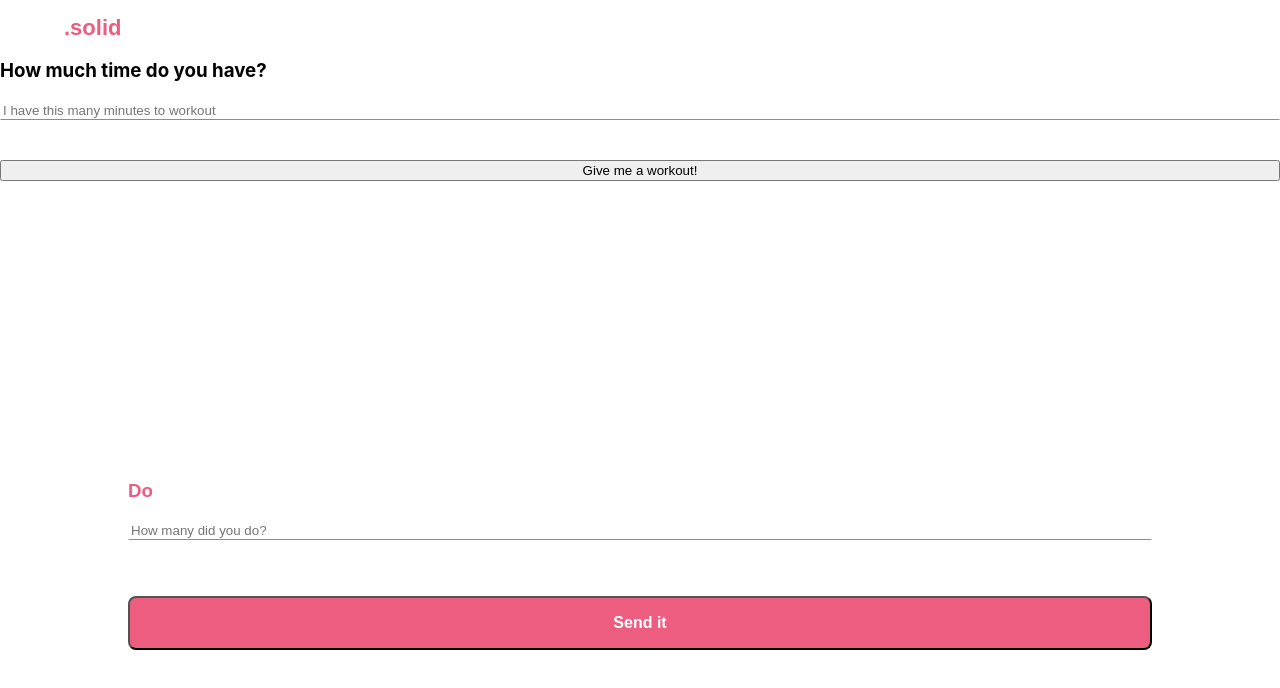
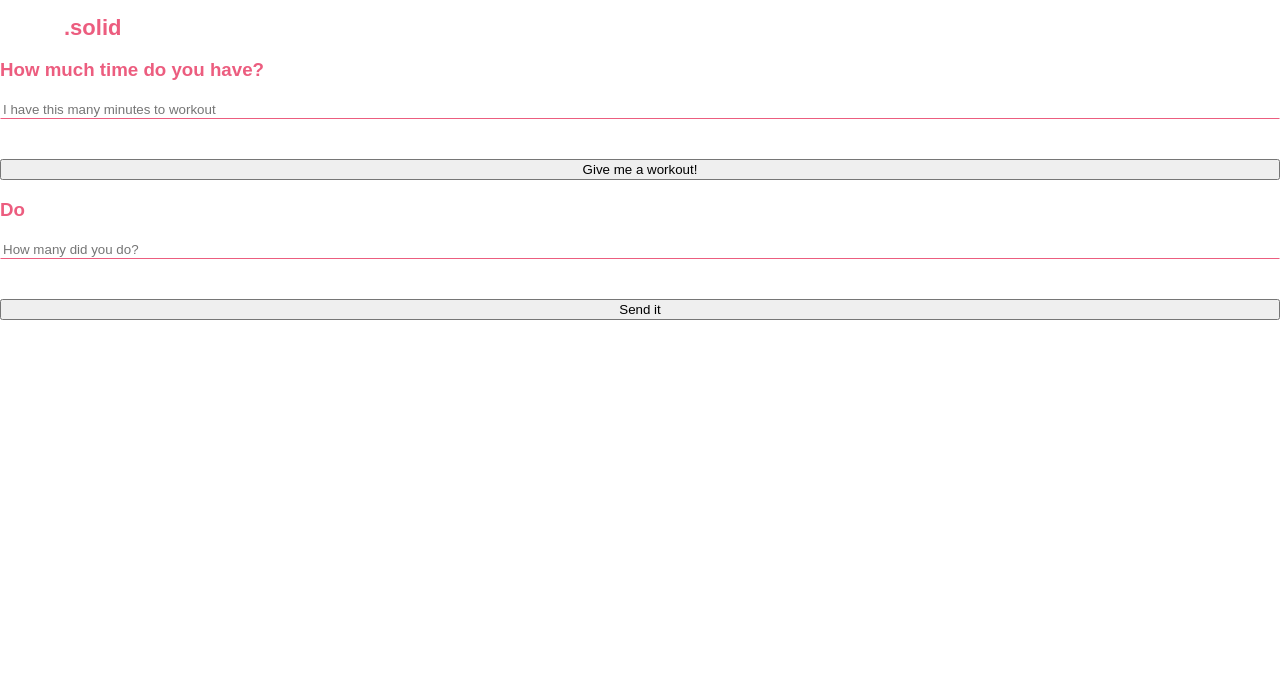
Before and after one commit to puentebravo/trackit, a React (Create React App) app in the folder client/: page /home in a window 1280 px wide. Shown: the top 688 px of the page. Built offline with nearby package versions, Linux system fonts and the light colour scheme; the HTML template or start-up script is replaced by a standard one.

Commit message:
Added styling for form container, minutes form. Consolidated styles

```diff
--- a/client/src/pages/home/home.css
+++ b/client/src/pages/home/home.css
@@ -13,7 +13,7 @@
     margin-bottom: 5vh;
   }
 
-  #submitBtn {
+  .submitBtn {
     background: var(--pink);
     color: white;
     font-family: "Helvetica Neue LT Std", sans-serif;
@@ -26,6 +26,18 @@
     border-radius: 8px;
     height: 54px;
   }
+  .formContainer {
+    display: flex;
+    flex-direction: column;
+    width: 80vw;
+    margin: auto;
+    margin-top: 35vh;
+    animation: fadeIn 1s;
+  }
+
+  .hidden {
+    display: none;
+  }
 
   #repsForm {
     display: flex;
@@ -33,18 +45,13 @@
     justify-content: center;
   }
 
-  #formContainer {
-    display: flex;
-    flex-direction: column;
-    width: 80vw;
-    margin: auto;
-    margin-top: 35vh;
-  }
 
-  #repsHeader {
+  #repsHeader, #minHeader {
     font-family: "Helvetica Neue LT Std", sans-serif;
     color: var(--pink);
   }
+
+
 
 @keyframes fadeIn {
   0% {opacity: 0;}
```
